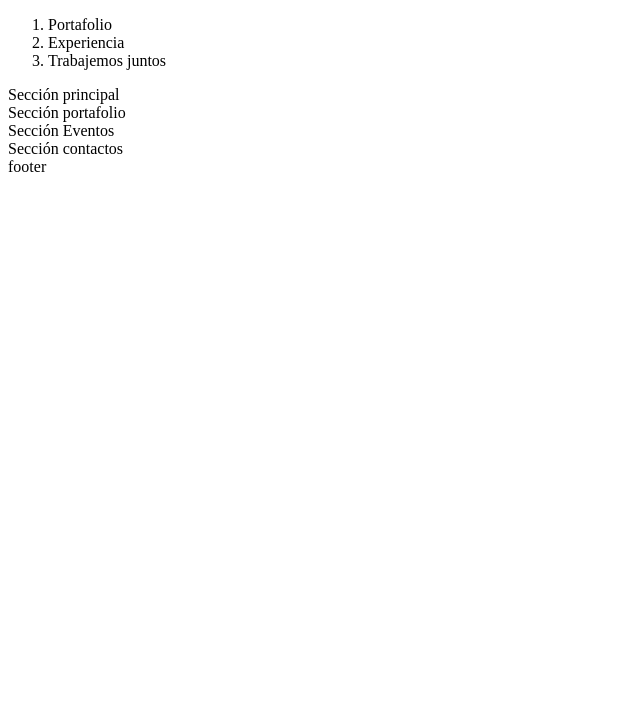
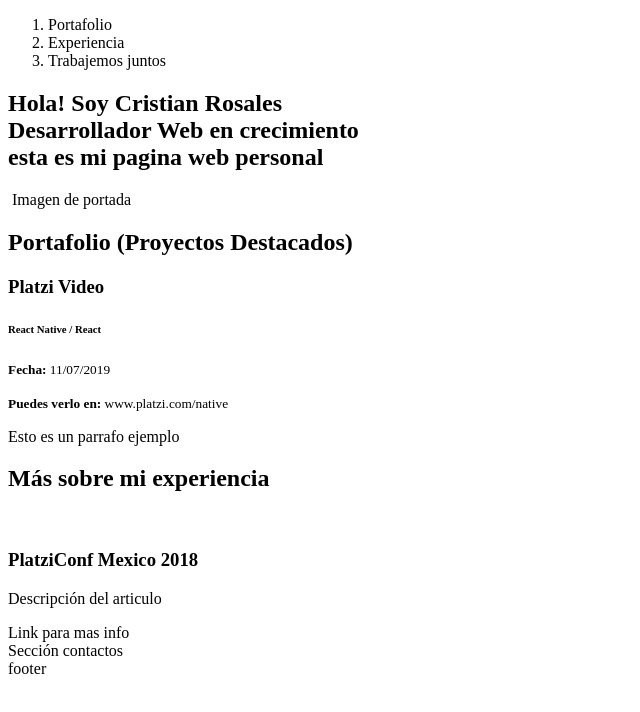
Before and after one commit to Unstoppable7/Curso-Desarrollo-Web-Online, a plain HTML site: page index.html in a window 1280 px wide. Shown: the whole page, without its empty margins (0-640 px from the left). Drawn offline with Linux system fonts and the light colour scheme.

Commit message:
Segunda clase, continuamos con la estructura basica de nuestro website

```diff
--- a/index.html
+++ b/index.html
@@ -22,9 +22,35 @@
             </ol>
         </nav>
     </header>
-    <section>Sección principal</section>
-    <section>Sección portafolio</section>
-    <section>Sección Eventos</section>
+    <section>
+        <h1>
+            Hola! Soy Cristian Rosales<br> <strong>Desarrollador</strong>
+            <strong>Web</strong> en <strong>crecimiento</strong> <br>
+            esta es mi pagina web personal
+        </h1>
+        <img> Imagen de portada
+    </section>
+    <section>
+        <h2>Portafolio (Proyectos Destacados)</h2>
+        <article>
+            <h3>Platzi Video</h3>
+            <h6>React Native / React</h6>
+            <p><small><strong>Fecha:</strong> 11/07/2019</small></p>
+            <p><small><strong>Puedes verlo en:</strong> www.platzi.com/native</small></p>
+            <p>Esto es un parrafo ejemplo</p>
+        </article>
+    </section>
+    <section>
+        <h2>Más sobre mi experiencia</h2>
+        <article>
+            <figure>
+                <img/>
+            </figure>
+            <h3>PlatziConf Mexico 2018</h3>
+            <p>Descripción del articulo</p>
+            <a>Link para mas info</a>
+        </article>
+    </section>
     <section>Sección contactos</section>
     <footer>
         footer
```
